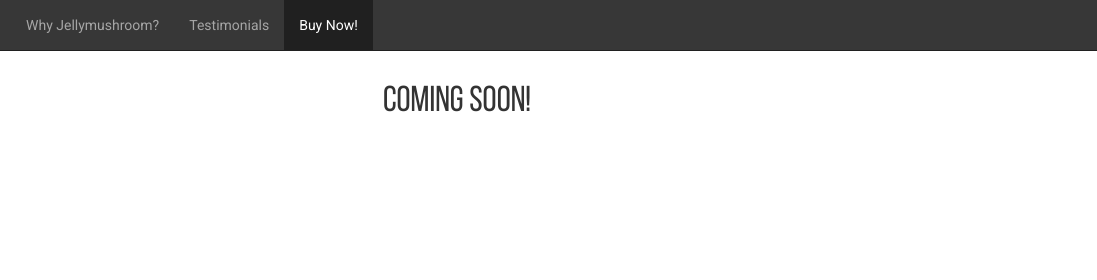
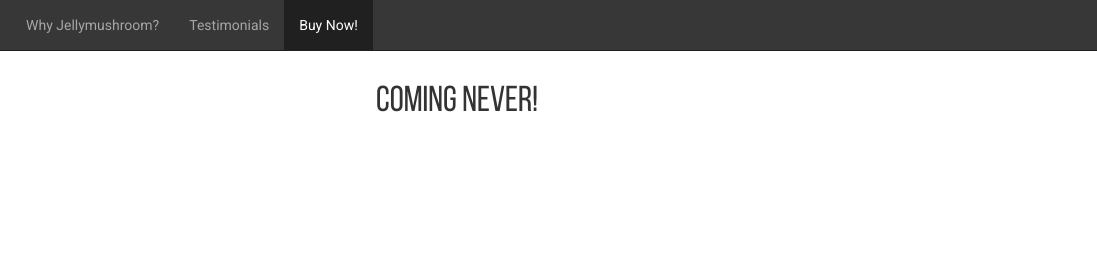
Before and after one commit to jellymushroom/jellymushroom.github.io, a plain HTML site: page buy.html in a window 1280 px wide. Shown: the top 280 px of the page, 183-1280 px from the left. Drawn offline with nearby package versions, Linux system fonts and the light colour scheme.

Commit message:
coming never

```diff
--- a/buy.html
+++ b/buy.html
@@ -52,7 +52,7 @@
           </div>
         </nav>
         <div id="note">
-        	<h1>Coming Soon!</h1>
+        	<h1>Coming Never!</h1>
         </div>
         <!-- Footer -->
         <footer id="homeFooter">
```
